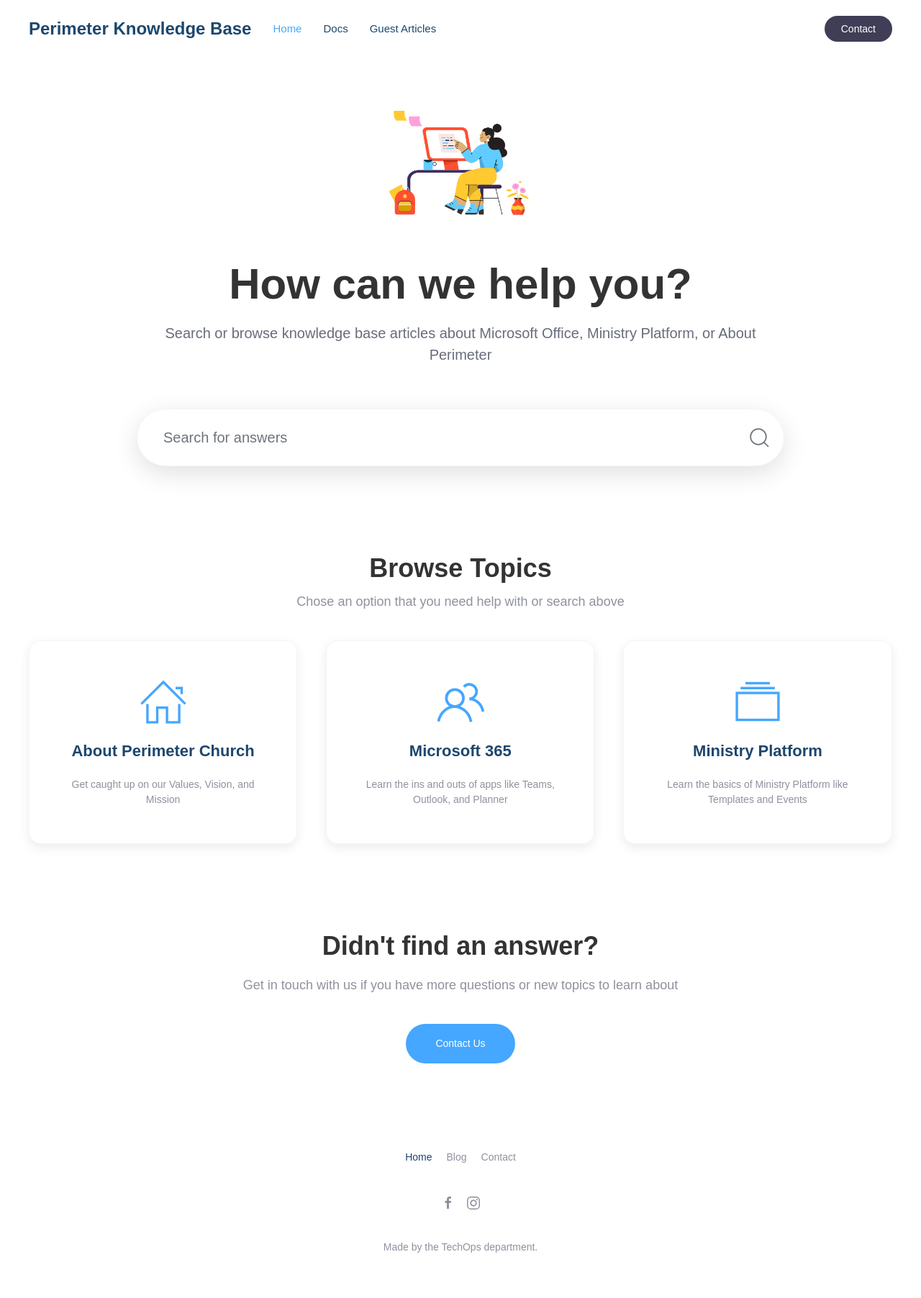
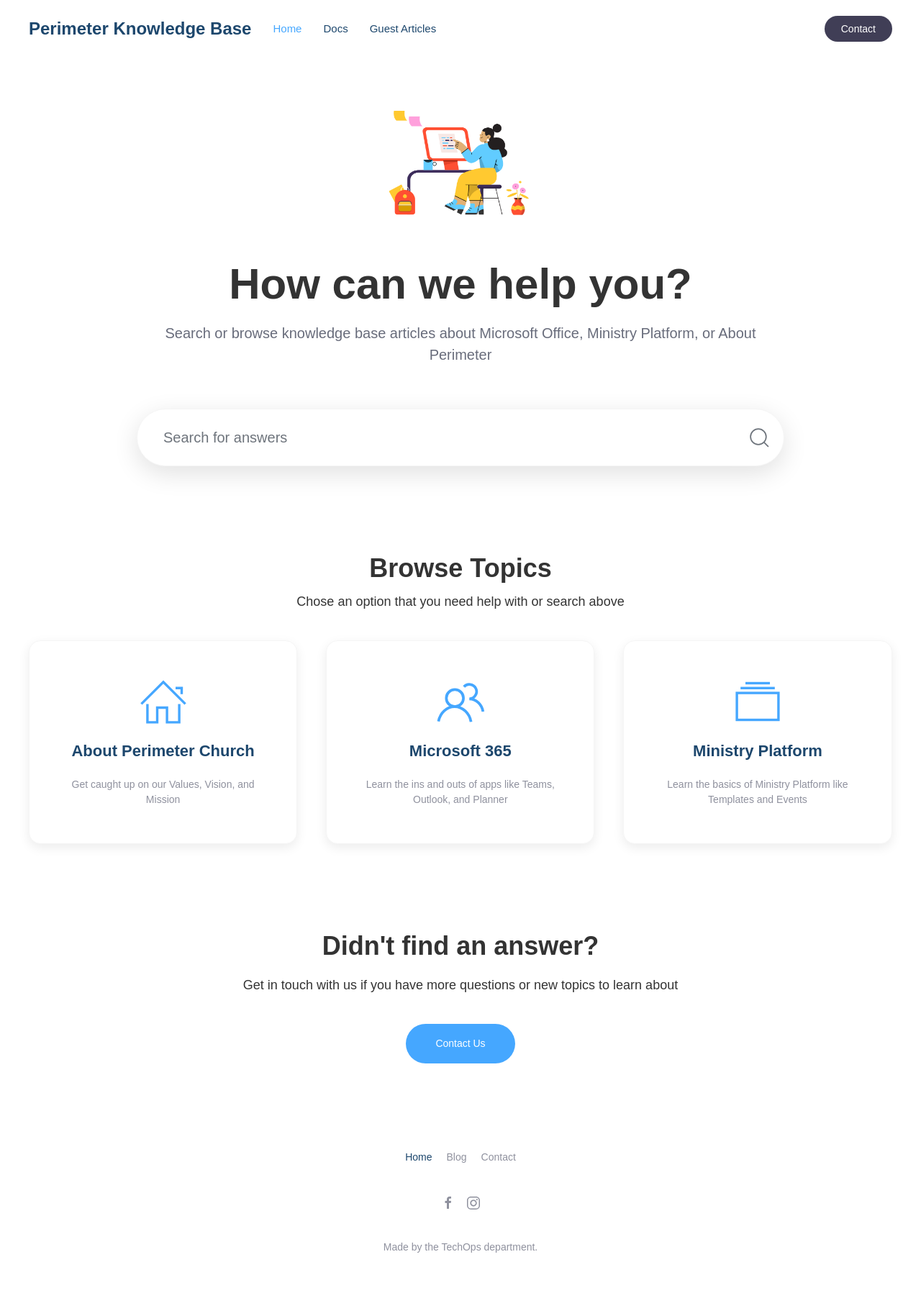
Before and after one commit to josephwper/perimeterkb, a Jekyll site: the page built from index.md, in a window 1280 px wide. Shown: the whole page at 72% size. Built offline with Jekyll 4.4.1, drawn with Linux system fonts in a browser that asks for light colours; some web fonts are replaced.

Commit message:
Update variables.scss

```diff
--- a/_sass/theme/variables.scss
+++ b/_sass/theme/variables.scss
@@ -29,7 +29,7 @@ $base-heading-font-weight:                      bold;
 $base-heading-margin-top:                       50px;
 $base-h2-line-height:                           1.4;
 $text-lead-font-size:                           1.125rem;
-$text-lead-color:                               $global-muted-color;
+$text-lead-color:                               #333333;
 
 // Borders
 $global-border:                               #e5e5e5;
```
